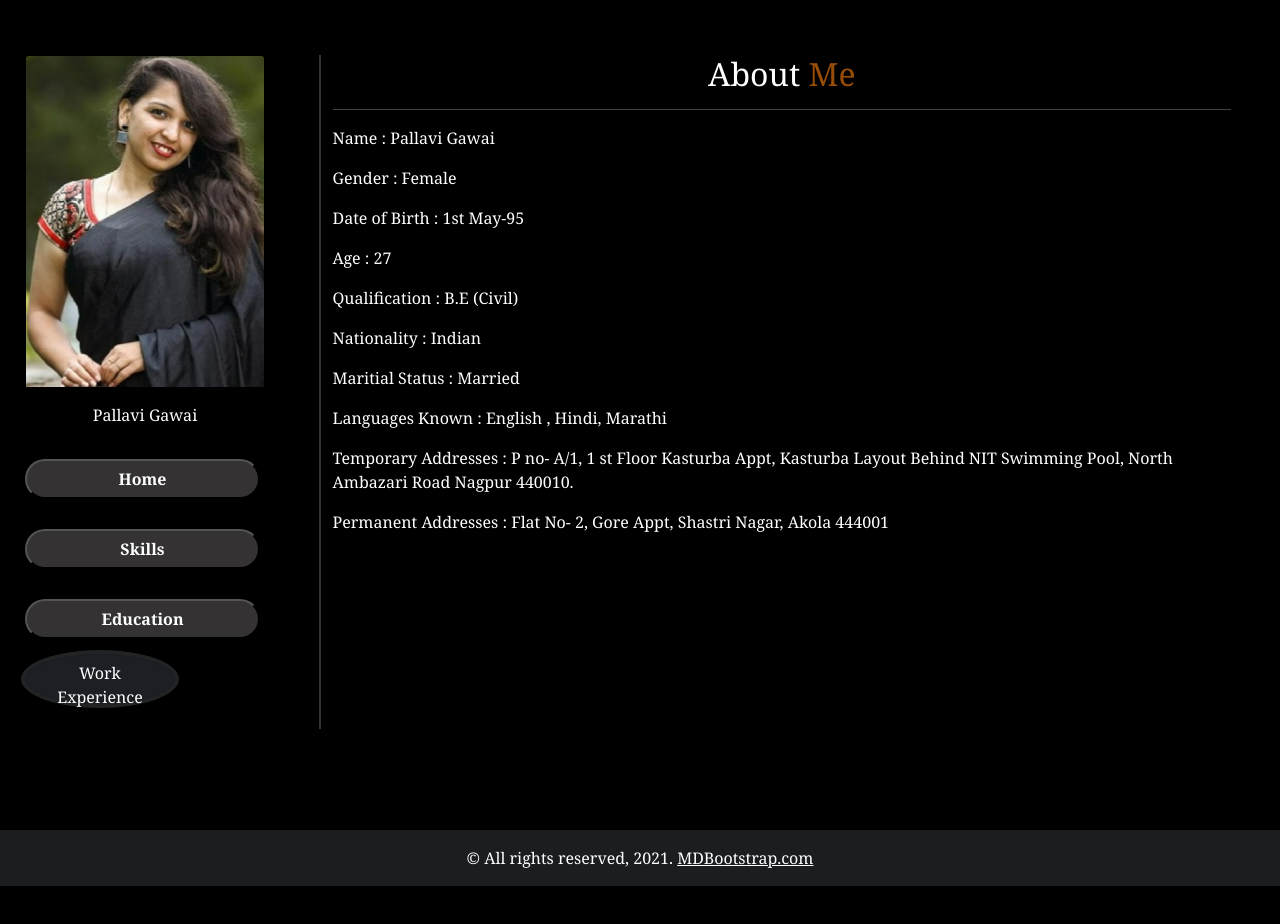
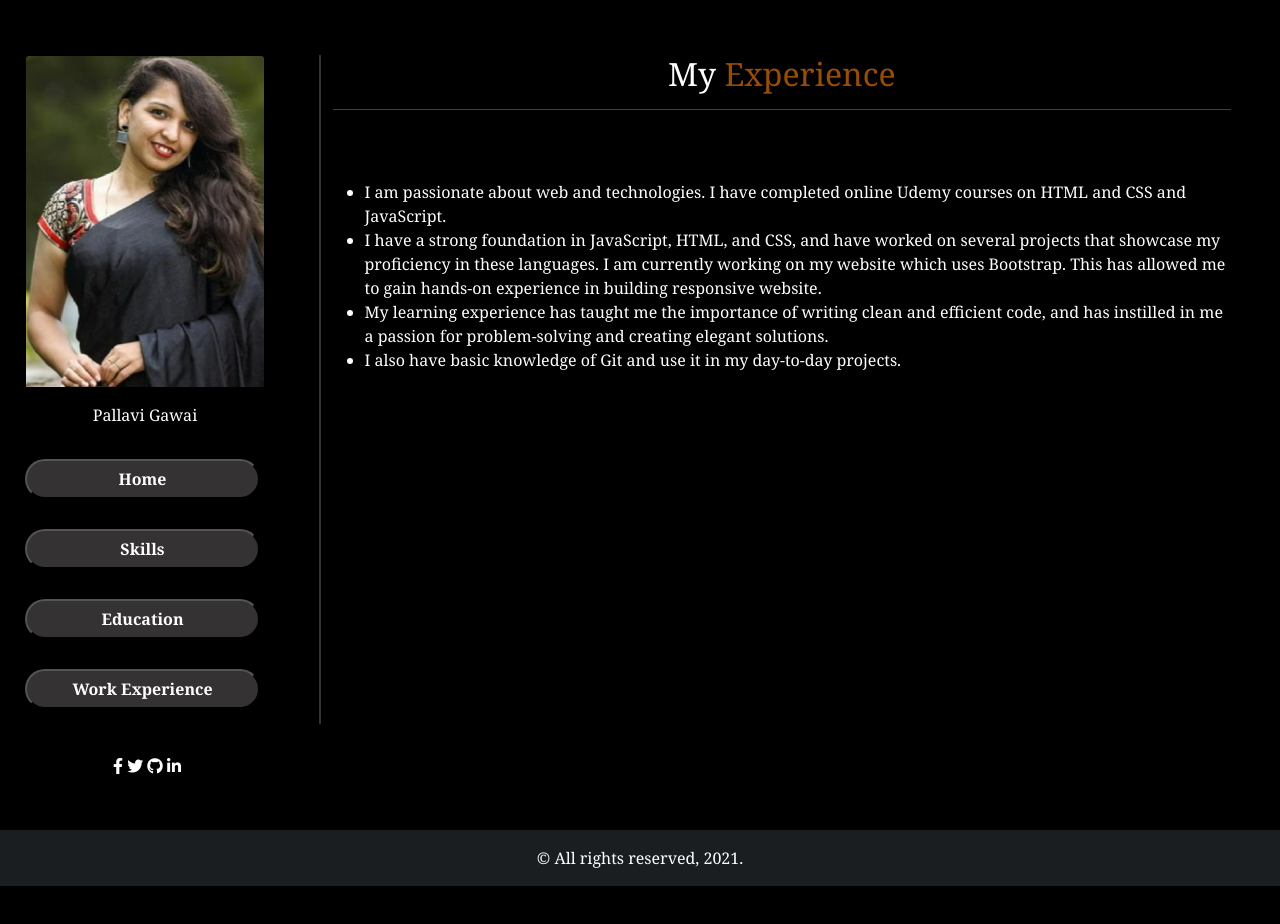
Before and after one commit to pallavigawai/Portfolio, a website built with Parcel: page index.html in a window 1280 px wide. Both pictures are taken after a click on the tab "Work Experience". Shown: the top 924 px of the page. After the commit the page ends 886 px from the top, so only its background shows below. Built offline with nearby package versions, Linux system fonts and the light colour scheme.

Commit message:
final layout

```diff
--- a/index.html
+++ b/index.html
@@ -1,5 +1,6 @@
 <!DOCTYPE html>
 <html lang="en">
+
 <head>
   <meta charset="UTF-8" />
   <meta http-equiv="X-UA-Compatible" content="IE=edge" />
@@ -8,103 +9,62 @@
   <title>Portfolio</title>
   <link href="style.css" rel="stylesheet" />
   <!-- bootstrap css link -->
-    <link
-      href="https://cdn.jsdelivr.net/npm/bootstrap@5.0.2/dist/css/bootstrap.min.css"
-      rel="stylesheet"
-      integrity="sha384-EVSTQN3/azprG1Anm3QDgpJLIm9Nao0Yz1ztcQTwFspd3yD65VohhpuuCOmLASjC"
-      crossorigin="anonymous"
-    />
-    <link
-      rel="stylesheet"
-      href="https://cdnjs.cloudflare.com/ajax/libs/font-awesome/5.15.3/css/all.min.css"
+  <link href="https://cdn.jsdelivr.net/npm/bootstrap@5.0.2/dist/css/bootstrap.min.css" rel="stylesheet"
+    integrity="sha384-EVSTQN3/azprG1Anm3QDgpJLIm9Nao0Yz1ztcQTwFspd3yD65VohhpuuCOmLASjC" crossorigin="anonymous" />
+  <link rel="stylesheet" href="https://cdnjs.cloudflare.com/ajax/libs/font-awesome/5.15.3/css/all.min.css"
     integrity="sha512-iBBXm8fW90+nuLcSKlbmrPcLa0OT92xO1BIsZ+ywDWZCvqsWgccV3gFoRBv0z+8dLJgyAHIhR35VZc2oM/gI1w=="
-      crossorigin="anonymous"
-      referrerpolicy="no-referrer"
-    />
+    crossorigin="anonymous" referrerpolicy="no-referrer" />
 
   <!-- bootstrap js bundle -->
-    <script
-      src="https://cdn.jsdelivr.net/npm/bootstrap@5.0.2/dist/js/bootstrap.bundle.min.js"
+  <script src="https://cdn.jsdelivr.net/npm/bootstrap@5.0.2/dist/js/bootstrap.bundle.min.js"
     integrity="sha384-MrcW6ZMFYlzcLA8Nl+NtUVF0sA7MsXsP1UyJoMp4YLEuNSfAP+JcXn/tWtIaxVXM"
-      crossorigin="anonymous"
-    ></script>
+    crossorigin="anonymous"></script>
 </head>
 
 <body>
-    <div
-      class="container-fixed min-vh-100 d-flex flex-column justify-content-between"
-    >
+  <div class="container-fixed min-vh-100 d-flex flex-column justify-content-between">
     <div class="row">
+      <!-- first colum starts -->
+
         <div class="col-sm-3 col-md-5 col-lg-3 vertical-divider">
           <div class="card" style="width: 15rem">
-            <img
-              src="profile-pic.jpeg "
-              class="card-img-top img-fluid"
-              alt="portfolio-image"
-            />
+            <img src="profile-pic.jpeg " class="card-img-top img-fluid" alt="portfolio-image" />
             <div class="card-body">
               <p class="card-text" align="center">Pallavi Gawai</p>
             </div>
           </div>
           <div class="d-flex align-items-start">
-            <div
-              class="nav flex-column nav-pills me-3"
-              id="v-pills-tab"
-              role="tablist"
-              aria-orientation="vertical"
-            >
-              <button
-                class="badge rounded-pill dark-grey badge-text"
-                id="v-pills-home-tab"
-                data-bs-toggle="pill"
-                data-bs-target="#nav-home"
-                type="button"
-                role="tab"
-                aria-controls="v-pills-home"
-                aria-selected="true"
-              >
+            <div class="nav flex-column nav-pills me-3" id="v-pills-tab" role="tablist" aria-orientation="vertical">
+              <button class="badge rounded-pill dark-grey badge-text" id="v-pills-home-tab" data-bs-toggle="pill"
+                data-bs-target="#nav-home" type="button" role="tab" aria-controls="v-pills-home" aria-selected="true">
                 Home
               </button>
-              <button
-                class="badge rounded-pill dark-grey badge-text"
-                id="v-pills-profile-tab"
-                data-bs-toggle="pill"
-                data-bs-target="#nav-profile"
-                type="button"
-                role="tab"
-                aria-controls="v-pills-profile"
-                aria-selected="false"
-              >
+              <button class="badge rounded-pill dark-grey badge-text" id="v-pills-profile-tab" data-bs-toggle="pill"
+                data-bs-target="#nav-profile" type="button" role="tab" aria-controls="v-pills-profile"
+                aria-selected="false">
                 Skills
               </button>
-              <button
-                class="badge rounded-pill dark-grey badge-text"
-                id="v-pills-messages-tab"
-                data-bs-toggle="pill"
-                data-bs-target="#nav-contact"
-                type="button"
-                role="tab"
-                aria-controls="v-pills-messages"
-                aria-selected="false"
-              >
+              <button class="badge rounded-pill dark-grey badge-text" id="v-pills-messages-tab" data-bs-toggle="pill"
+                data-bs-target="#nav-contact" type="button" role="tab" aria-controls="v-pills-messages"
+                aria-selected="false">
                 Education
               </button>
-              <button type="button" class="btn btn-dark">
+              <button id="v-pills-exp-tab" class="badge rounded-pill dark-grey badge-text" data-bs-toggle="pill"
+                data-bs-target="#nav-exp" type="button" role="tab" aria-controls="v-pills--exp" aria-selected="false">
                 Work Experience
               </button>
             </div>
           </div>
         </div>
 
-        <!-- 2nd column of details -->
+
+<!-- first column ends here -->
+
+      <!-- 2nd column starts -->
+
         <div class="col-sm-9 col-md-7 col-lg-9">
           <div class="tab-content" id="nav-tabContent">
-            <div
-              class="tab-pane fade show active"
-              id="nav-home"
-              role="tabpanel"
-              aria-labelledby="nav-home-tab"
-            >
+            <div class="tab-pane fade show active" id="nav-home" role="tabpanel" aria-labelledby="nav-home-tab">
               <section>
                 <h2 align="center">
                   About <span style="color: hsla(29, 94%, 48%, 0.644)">Me</span>
@@ -118,25 +78,11 @@
                 <p>Age : 27</p>
                 <p>Qualification : B.E (Civil)</p>
                 <p>Nationality : Indian</p>
-                <p>Maritial Status : Married</p>
+
                 <p>Languages Known : English , Hindi, Marathi</p>
-                <p>
-                  Temporary Addresses : P no- A/1, 1 st Floor Kasturba Appt,
-                  Kasturba Layout Behind NIT Swimming Pool, North Ambazari Road
-                  Nagpur 440010.
-                </p>
-                <p>
-                  Permanent Addresses : Flat No- 2, Gore Appt, Shastri Nagar,
-                  Akola 444001
-                </p>
               </span>
             </div>
-            <div
-              class="tab-pane fade"
-              id="nav-profile"
-              role="tabpanel"
-              aria-labelledby="nav-profile-tab"
-            >
+            <div class="tab-pane fade" id="nav-profile" role="tabpanel" aria-labelledby="nav-profile-tab">
               <section>
                 <h2 align="center">
                   <span style="color: hsla(29, 94%, 48%, 0.644)">Skills</span>
@@ -156,18 +102,11 @@
               <input class="btn btn-dark" type="reset" value="Trekking" />
               <input class="btn btn-dark" type="reset" value="Puzzle-Solving" />
             </div>
-            <div
-              class="tab-pane fade"
-              id="nav-contact"
-              role="tabpanel"
-              aria-labelledby="nav-contact-tab"
-            >
+            <div class="tab-pane fade" id="nav-contact" role="tabpanel" aria-labelledby="nav-contact-tab">
               <section>
                 <h2 align="center">
                   My
-                  <span style="color: hsla(29, 94%, 48%, 0.644)"
-                    >Education</span
-                  >
+                  <span style="color: hsla(29, 94%, 48%, 0.644)">Education</span>
                 </h2>
                 <hr />
               </section>
@@ -206,9 +145,44 @@
                 </tbody>
               </table>
             </div>
+            <div class="tab-pane fade" id="nav-exp" role="tabpanel" aria-labelledby="nav-exp-tab">
+              <section>
+                <h2 align="center">
+                  My
+                  <span style="color: hsla(29, 94%, 48%, 0.644)">Experience</span>
+                </h2>
+                <hr />
+
+                <p class="experience">
+                <ul>
+                  <li>
+                    I am passionate about web and technologies. I have completed online Udemy courses on HTML and CSS and
+                    JavaScript.</li>
+                  <li>
+                    I have a strong foundation in JavaScript, HTML, and CSS, and have worked on several projects that
+                    showcase my proficiency in these languages. I am currently working on my website which uses Bootstrap.
+                    This has allowed me to gain hands-on experience in building responsive website.
+                  </li>
+                  <li>
+                    My learning experience has taught me the importance of writing clean and efficient code, and has
+                    instilled in me a passion for problem-solving and creating elegant solutions.
+                  </li>
+                  <li>
+                    I also have basic knowledge of Git and use it in my day-to-day projects.
+                  </li>
+
+
+
+                </ul>
+                </p>
+
+              </section>
+            </div>
           </div>
         </div>
 
+
+<!-- 2nd column ends -->
       <div class="social-icons">
         <i class="fab fa-facebook-f"></i>
         <i class="fab fa-twitter"></i>
@@ -218,16 +192,11 @@
     </div>
 
     <footer class="bg-dark text-center text-white footer-pose">
-        <div
-          class="text-center p-3"
-          style="background-color: rgba(0, 0, 0, 0.2)"
-        >
+      <div class="text-center p-3" style="background-color: rgba(0, 0, 0, 0.2)">
         © All rights reserved, 2021.
-          <a class="text-white" href="https://mdbootstrap.com/"
-            >MDBootstrap.com</a
-          >
       </div>
     </footer>
   </div>
 </body>
+
 </html>
--- a/style.css
+++ b/style.css
@@ -22,6 +22,7 @@ body {
   width: 100%;
   height: 100%;
 }
+
 .card-text {
   color: white;
 }
@@ -43,17 +44,6 @@ body {
   background-color: black !important;
 }
 
-/* .col-lg-3 {
-  border: 5px solid white;
-  width: 33%;
-  background-color: rgb(52, 50, 51);
-  align-content: center;
-} */
-
-/* .align-items-start {
-  margin-left: 10px;
-} */
-
 .btn {
   display: block;
   height: 50px;
@@ -63,21 +53,10 @@ body {
   margin-bottom: 25px;
 }
 
-/* .badge {
-  height: 40px;
-  width: 235px;
-  margin-top: 15px;
-  margin-bottom: 15px;
-  background-color: rgb(52, 50, 51) !important;
-} */
 .badge-text {
   font-size: 1rem !important;
 }
 
-/* .footer-pose {
-  bottom: 0%;
-
-} */
 .dark-grey {
   background-color: rgb(52, 50, 51);
   height: 40px;
@@ -88,15 +67,18 @@ body {
 }
 .vertical-divider {
   border-right: 2px solid rgb(52, 50, 51);
-  justify-content: space-evenly;
 }
 .off-white {
   background-color: rgb(227, 211, 211);
 }
 .social-icons {
   margin-left: 70px;
-  padding: 100px;
+  padding: 30px;
 }
 .experience {
   margin-top: 70px;
 }
+
+/* For responsive website */
+@media screen and (max-width: 600px) {
+}
```
Lines whose indentation alone changed are shown as unchanged.
